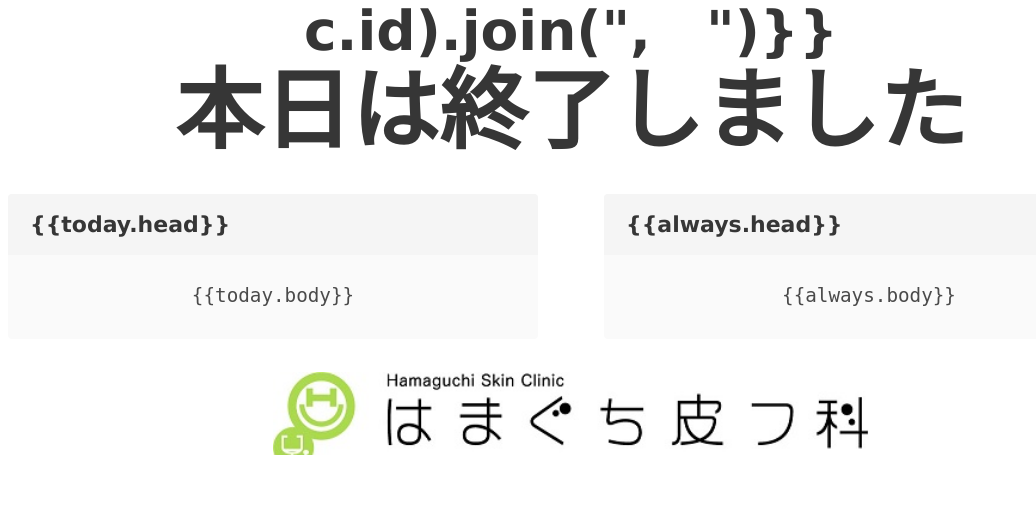
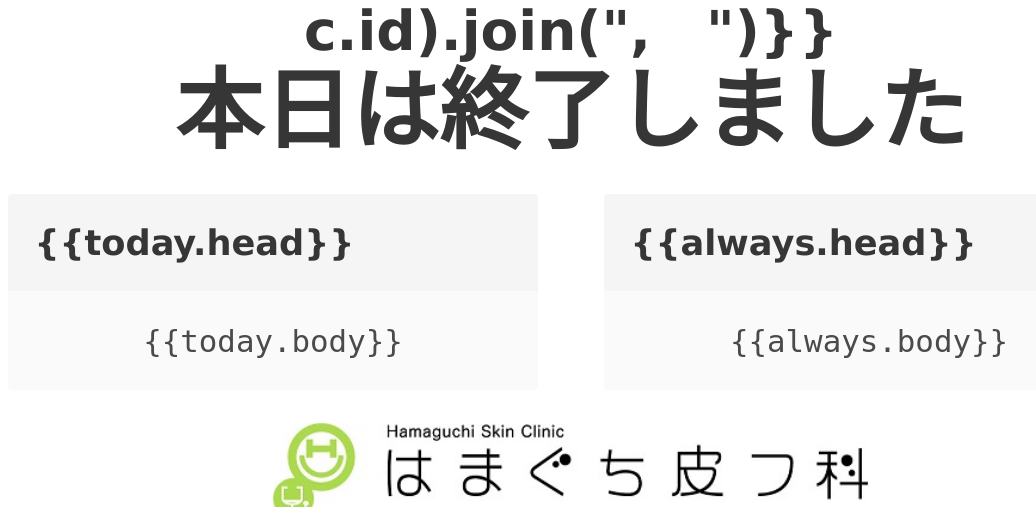
Before and after one commit to miyamonz/simple-reception-system, a PHP site: page /display.php in a window 1280 px wide; the page is wider, and only the part inside the window is pictured. Shown: the part 539-1046 px from the top of that part, without its empty margins (69-1105 px from the left). Before the commit the page ends 994 px from the top of that part, so only its background shows below. Run offline with PHP 8.4, Linux system fonts and the light colour scheme; some libraries are stand-ins or nearby versions.

Commit message:
見た目調整

```diff
--- a/docker/html/display.css
+++ b/docker/html/display.css
@@ -22,6 +22,9 @@
   justify-content: center;
 }
 .columns .message {
-  font-size: 0.5rem;
+  font-size: 0.8rem;
+}
+.message * {
+  padding: 0.3rem 0.3rem !important;
 
 }
```
